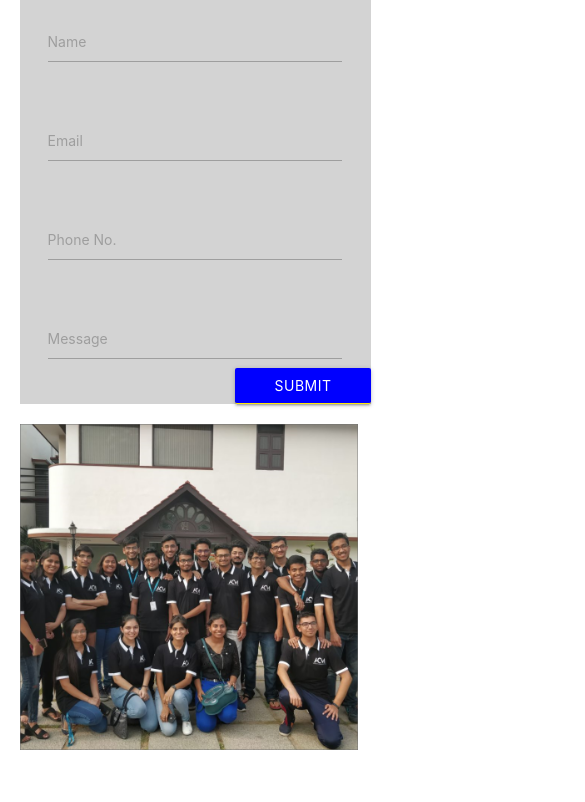
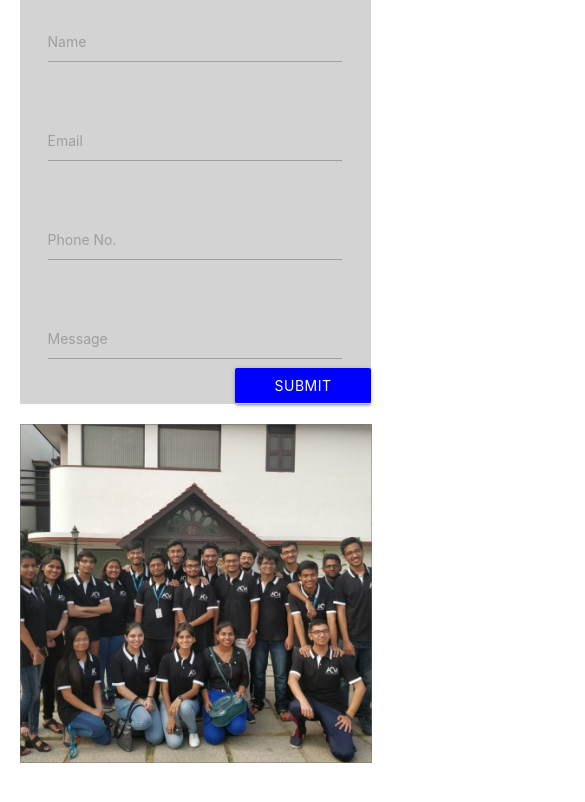
Before and after one commit to rajpanchal/Contact_us, a plain HTML site: page index.html in a window 390 px wide. Shown: the top 802 px of the page, 585 px wide, since content can reach past the window. Drawn offline with nearby package versions, Linux system fonts and the light colour scheme.

Commit message:
issue fixed

```diff
--- a/index.html
+++ b/index.html
@@ -48,7 +48,7 @@
         }
         .photo_cont_us{
           display: block;
-          width: 691px;
+          width: 205%;
         }
 
       }
```
